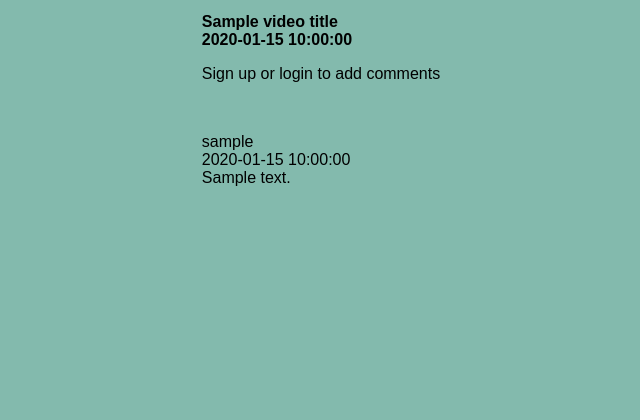
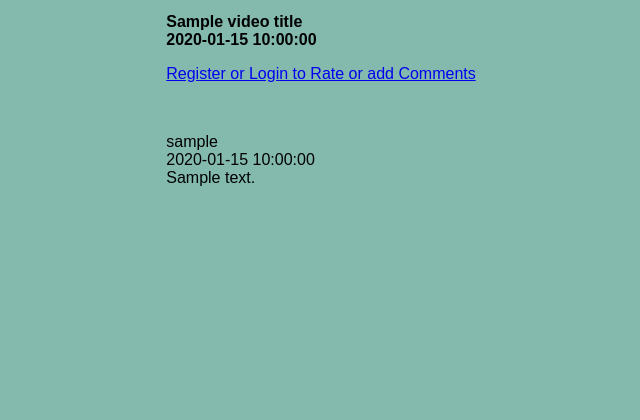
Before and after one commit to stevenanderson-git/BrainFilms, a Flask app: template templates/comments.html in a window 1280 px wide. Shown: the part 186-606 px from the top of the page, without its empty margins (319-959 px from the left). Run offline with Flask 2, Linux system fonts and the light colour scheme; the template is opened without the code that fills it: most values are stand-ins (such as "Sample title", 1, 10 or a date in 2020); parts of the project's set-up code (start-up, migrations or seed data) failed here and were passed over; some libraries are stand-ins or nearby versions.

Commit message:
redirect link to login from comments

```diff
--- a/templates/comments.html
+++ b/templates/comments.html
@@ -33,7 +33,7 @@
             <br><input type="submit" value="Add Comment">
         </form>
         {% else %}
-        <p>Sign up or login to add comments</p>
+        <p><a href="{{ url_for('login') }}" class='comment-register-login'>Register or Login to Rate or add Comments</a></p>
         {% endif %}
         {% if results %}
             {% for result in results %}
```
